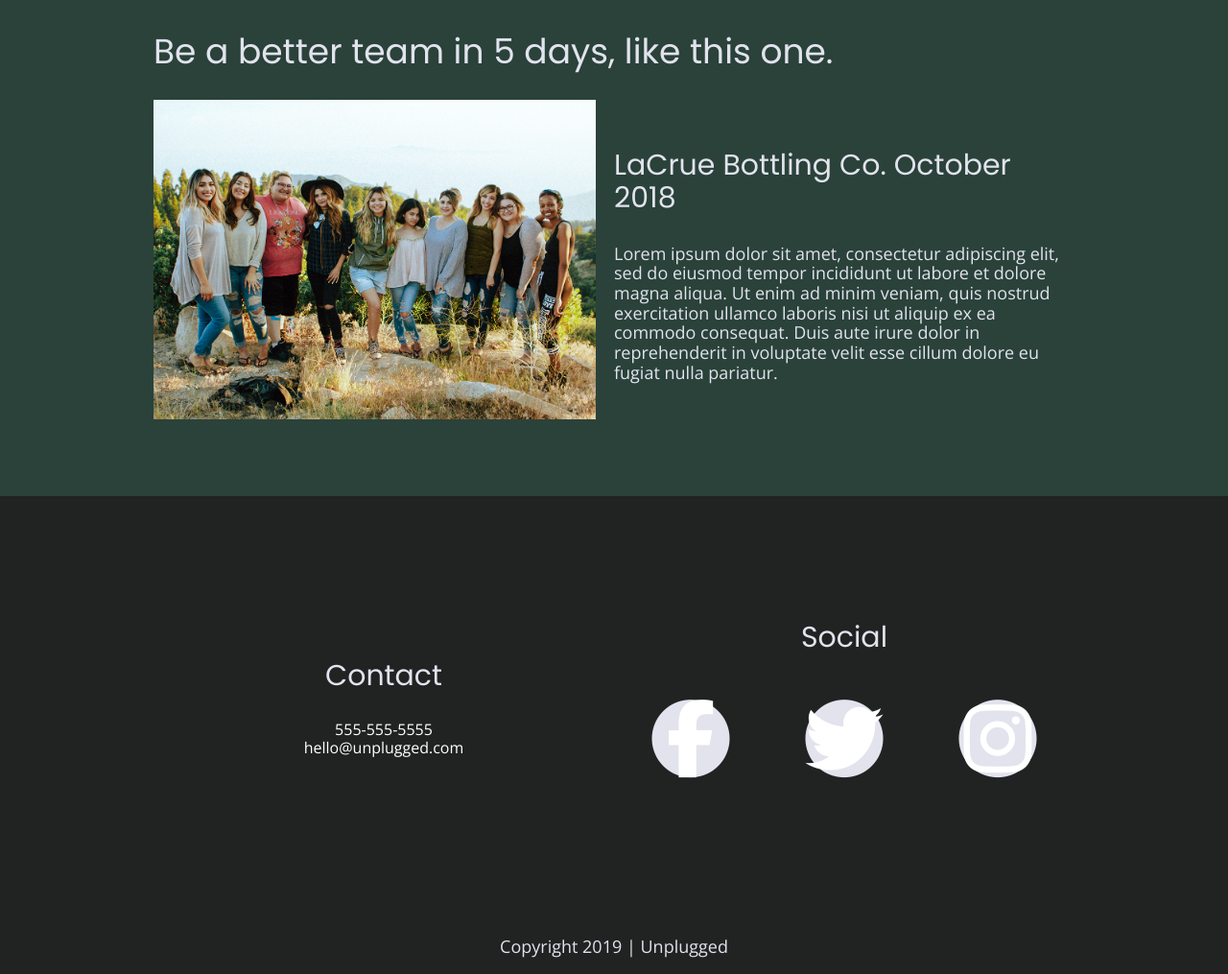
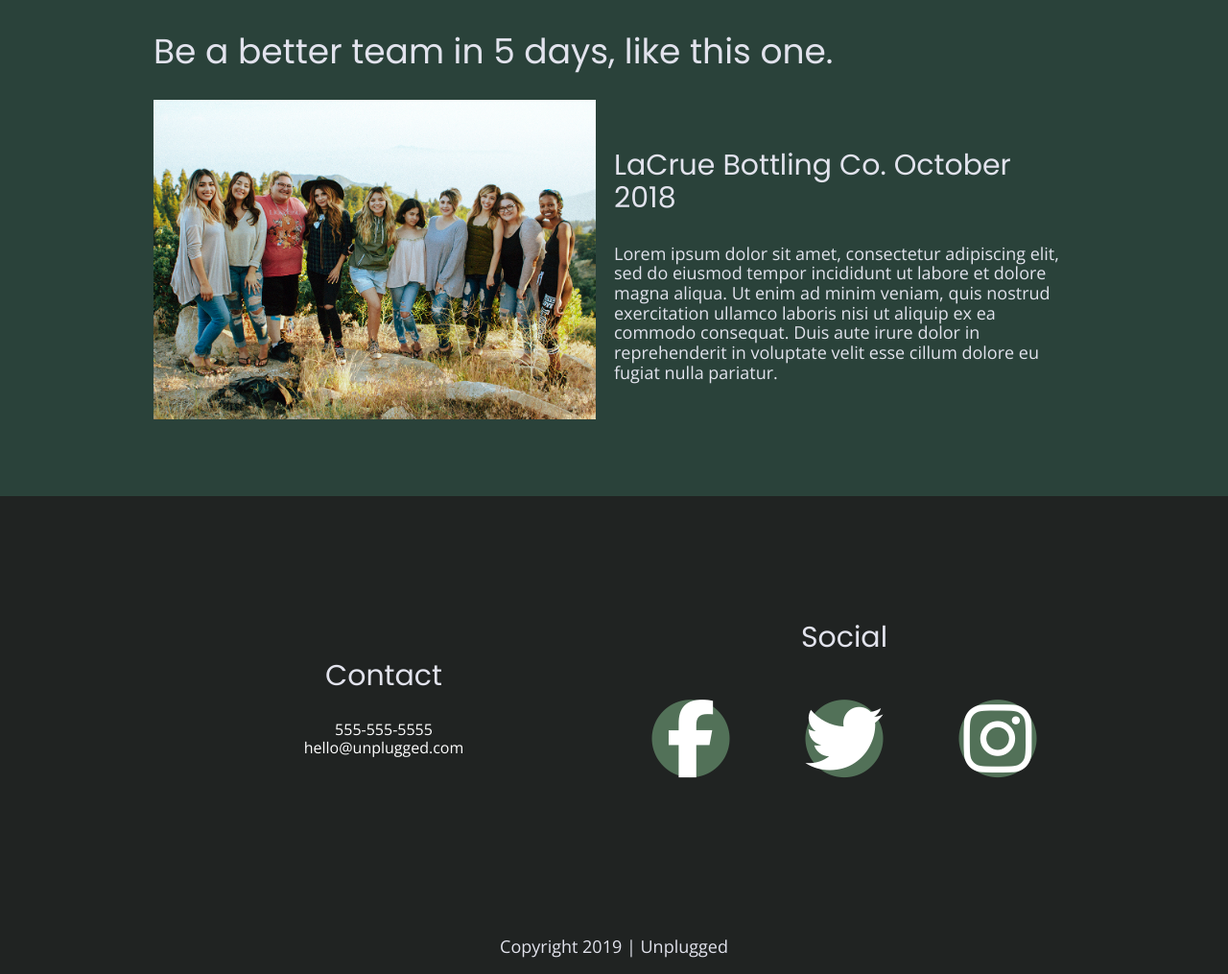
Before and after one commit to andreahm96/unplugged-retreat, a website built with Parcel: page index.html in a window 1280 px wide. Shown: the part 1915-2930 px from the top of the page at 96% size. Built offline with nearby package versions, Linux system fonts and the light colour scheme.

Commit message:
added color to span stacked footer social icons

```diff
--- a/index.html
+++ b/index.html
@@ -161,7 +161,7 @@
 
                         <p>
                           <a href="https://www.facebook.com/yoursite" target="_blank">
-                          <span class="fa-stack fa-2x">
+                          <span class="fa-stack fa-2x" style="color:#527158;">
                             <i class="fas fa-circle fa-stack-2x"></i>
                             <i class="fab fa-facebook-f fa-stack-1x fa-inverse"></i>
                           </span>
@@ -170,7 +170,7 @@
 
                         <p>
                           <a href="https://www.twitter.com/yoursite" target="_blank">
-                            <span class="fa-stack fa-2x">
+                            <span class="fa-stack fa-2x" style="color:#527158;">
                               <i class="fas fa-circle fa-stack-2x"></i>
                               <i class="fab fa-twitter fa-stack-1x fa-inverse"></i>
                             </span>
@@ -179,7 +179,7 @@
 
                         <p>
                           <a href="https://www.instagram.com/yoursite" target="_blank">
-                            <span class="fa-stack fa-2x">
+                            <span class="fa-stack fa-2x" style="color:#527158;">
                               <i class="fas fa-circle fa-stack-2x"></i>
                               <i class="fab fa-instagram fa-stack-1x fa-inverse"></i>
                             </span>
```
Also changed, not shown: about/index-about.html (+3 -3 lines), faq/index-faq.html (+3 -3 lines).
